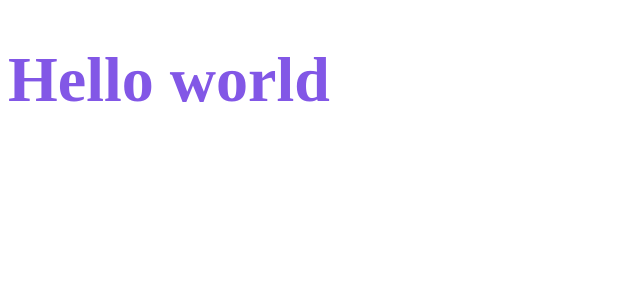
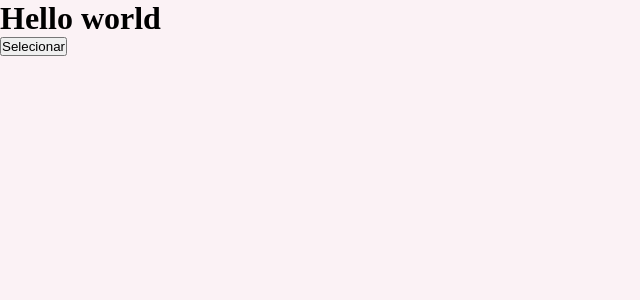
Before and after one commit to NicollasRyan/dtmoney, a React (Create React App) app: page / in a window 1280 px wide. Shown: the top 300 px of the page, without its empty margins (0-640 px from the left). Built offline with nearby package versions, Linux system fonts and the light colour scheme.

Commit message:
Creating global styles

```diff
--- a/public/index.html
+++ b/public/index.html
@@ -3,6 +3,8 @@
   <head>
     <meta charset="utf-8" />
     <meta name="viewport" content="width=device-width, initial-scale=1" />
+
+    <link rel="shortcut icon" href="favicon.png" type="image/png">
 
     <title>dtmoney</title>
   </head>
--- a/src/App.tsx
+++ b/src/App.tsx
@@ -1,14 +1,12 @@
-import styled from 'styled-components'
+import { GlobalStyle } from "./styles/global";
 
-const Title = styled.h1`
-  font-size: 64px;
-  color: #8257e6;
-`
 
 export function App() {
   return (
     <div className="App">
-      <Title>Hello world</Title>
+      <h1>Hello world</h1>
+      <button>Selecionar</button>
+      <GlobalStyle />
     </div>
   );
 }
--- /dev/null
+++ b/src/styles/global.ts
@@ -0,0 +1,50 @@
+import { createGlobalStyle } from 'styled-components'
+
+export const GlobalStyle = createGlobalStyle`
+    :root {
+        --background: #f0f2f5;
+        --red: #E52E4D;
+        --blue: #5429CC;
+
+        --blue-light: #6933FF;
+
+        --text-title: #363FSF;
+        --text-body: #969CB3;
+
+        --background: #FBF2F5;
+        --shape: #FFFFFF;
+    }
+
+
+    * {
+        margin: 0;
+        padding: 0;
+        box-sizing: border-box;
+    }
+
+    html {
+        @nedia (max-width: 1080px) {
+            font-size: 93.75%;
+        }
+
+        @nedia (max-width: 720px){
+            font-size: 87.5%;
+        }
+    }
+
+    body {
+        background: var(--background);
+        -webkit-font-smoothing: antialiased;
+    }
+
+    button {
+        cursor: pointer;
+    }
+
+    [disabled] {
+        opacity: 0.6;
+        cursor: not-allowed;
+    }
+
+
+`
```
